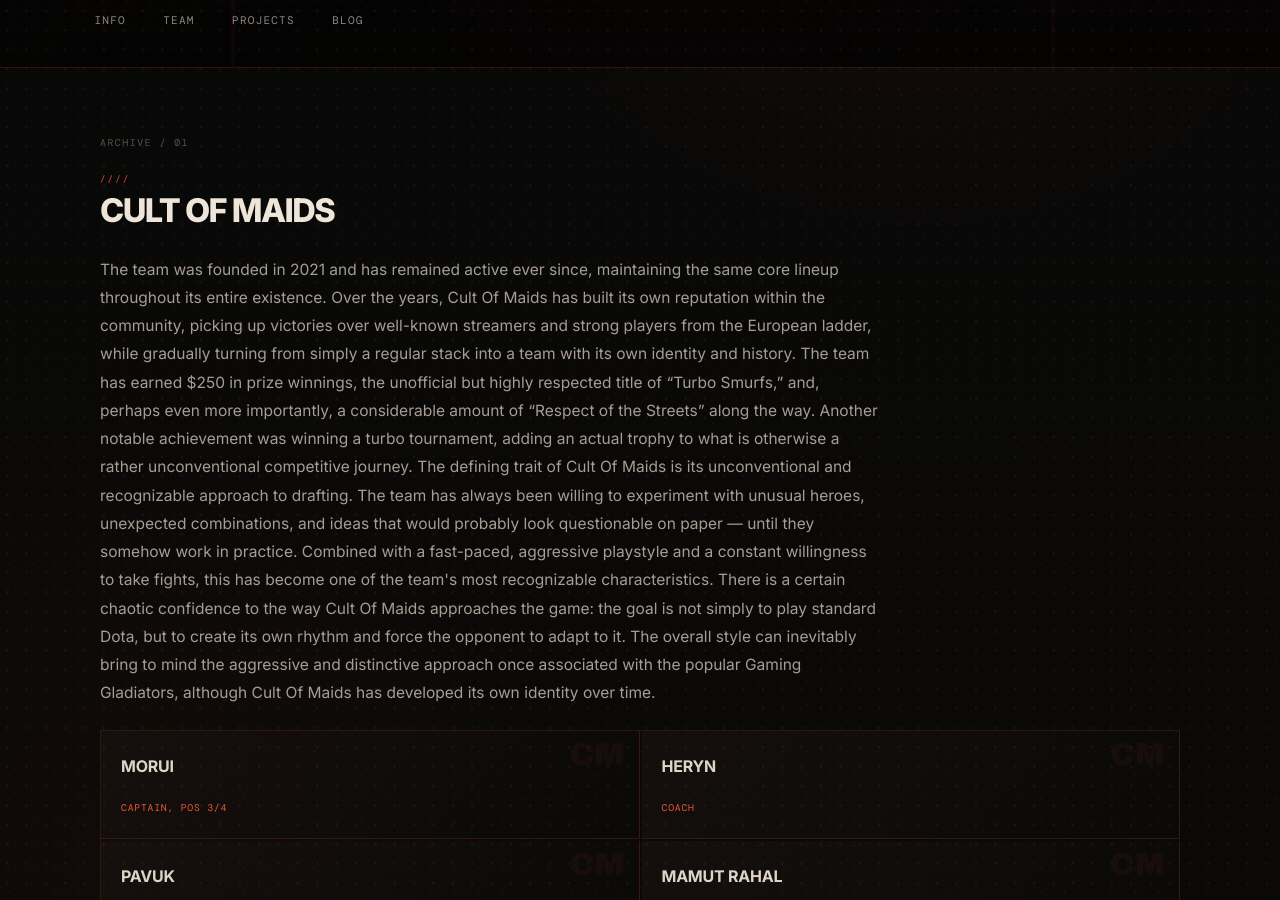
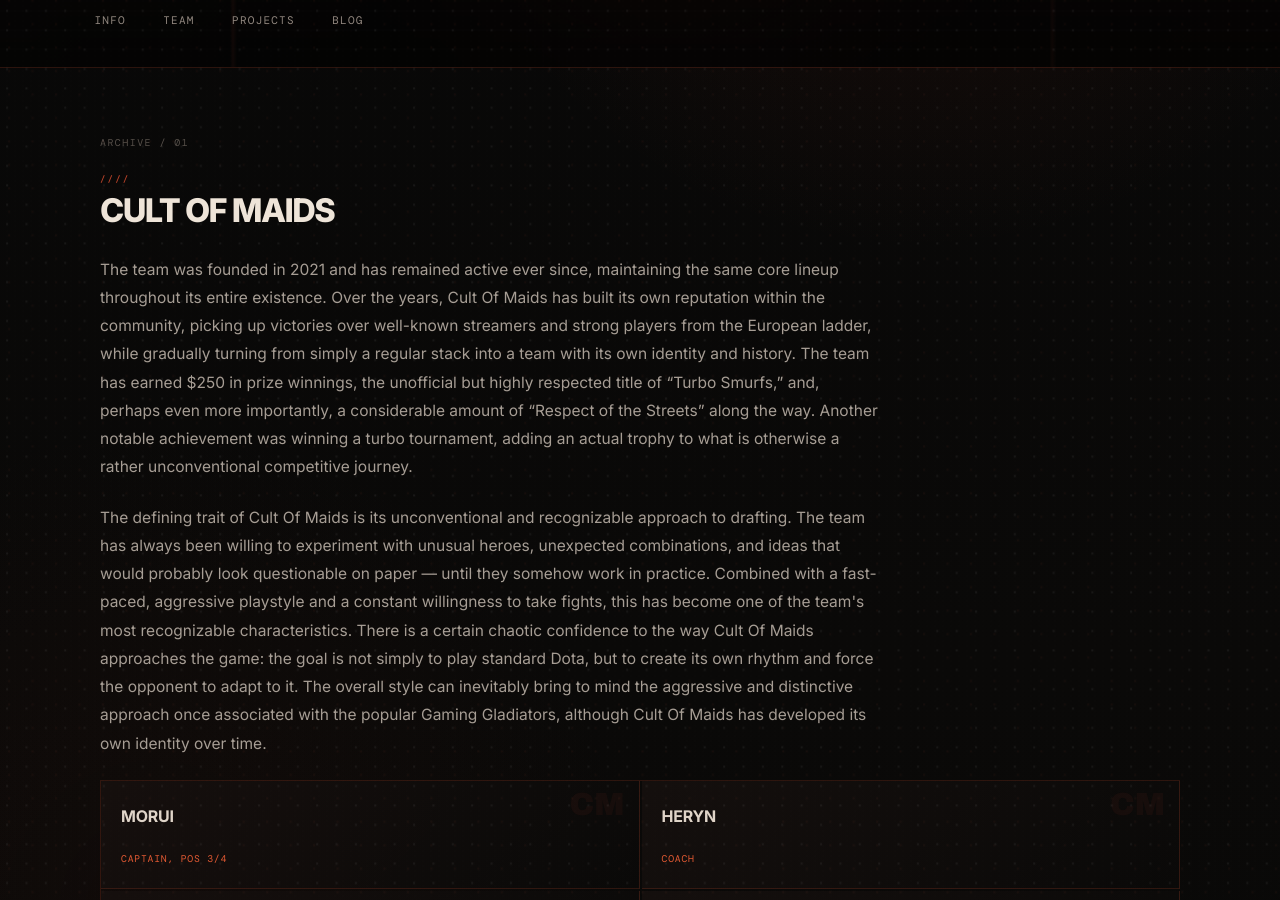
Before and after one commit to Moruika/moruika.github.io, a Jekyll site: the page built from team.md, in a window 1280 px wide and 900 px high, scrolled down 404 px. Built offline with Jekyll 4.4.1, drawn with Linux system fonts in a browser that asks for light colours.

```diff
--- a/team.md
+++ b/team.md
@@ -8,9 +8,9 @@ lang_alt_url: /ru/team/
 
 <h2 class="section-title">Cult Of Maids</h2>
 
-<p>The team was founded in 2021 and has remained active ever since, maintaining the same core lineup throughout its entire existence. Over the years, Cult Of Maids has built its own reputation within the community, picking up victories over well-known streamers and strong players from the European ladder, while gradually turning from simply a regular stack into a team with its own identity and history. The team has earned $250 in prize winnings, the unofficial but highly respected title of “Turbo Smurfs,” and, perhaps even more importantly, a considerable amount of “Respect of the Streets” along the way. Another notable achievement was winning a turbo tournament, adding an actual trophy to what is otherwise a rather unconventional competitive journey.
+<p>The team was founded in 2021 and has remained active ever since, maintaining the same core lineup throughout its entire existence. Over the years, Cult Of Maids has built its own reputation within the community, picking up victories over well-known streamers and strong players from the European ladder, while gradually turning from simply a regular stack into a team with its own identity and history. The team has earned $250 in prize winnings, the unofficial but highly respected title of “Turbo Smurfs,” and, perhaps even more importantly, a considerable amount of “Respect of the Streets” along the way. Another notable achievement was winning a turbo tournament, adding an actual trophy to what is otherwise a rather unconventional competitive journey.</p>
 
-The defining trait of Cult Of Maids is its unconventional and recognizable approach to drafting. The team has always been willing to experiment with unusual heroes, unexpected combinations, and ideas that would probably look questionable on paper — until they somehow work in practice. Combined with a fast-paced, aggressive playstyle and a constant willingness to take fights, this has become one of the team's most recognizable characteristics. There is a certain chaotic confidence to the way Cult Of Maids approaches the game: the goal is not simply to play standard Dota, but to create its own rhythm and force the opponent to adapt to it. The overall style can inevitably bring to mind the aggressive and distinctive approach once associated with the popular Gaming Gladiators, although Cult Of Maids has developed its own identity over time.</p>
+<p>The defining trait of Cult Of Maids is its unconventional and recognizable approach to drafting. The team has always been willing to experiment with unusual heroes, unexpected combinations, and ideas that would probably look questionable on paper — until they somehow work in practice. Combined with a fast-paced, aggressive playstyle and a constant willingness to take fights, this has become one of the team's most recognizable characteristics. There is a certain chaotic confidence to the way Cult Of Maids approaches the game: the goal is not simply to play standard Dota, but to create its own rhythm and force the opponent to adapt to it. The overall style can inevitably bring to mind the aggressive and distinctive approach once associated with the popular Gaming Gladiators, although Cult Of Maids has developed its own identity over time.</p>
 
 <ul class="roster">
   <li><span>Morui</span><span class="role"> Captain, pos 3/4</span></li>
```
